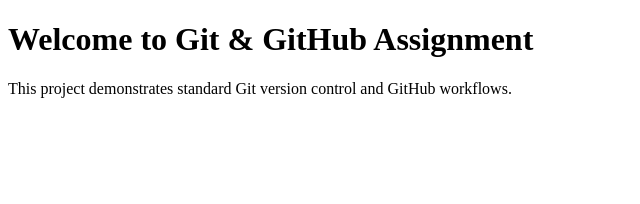
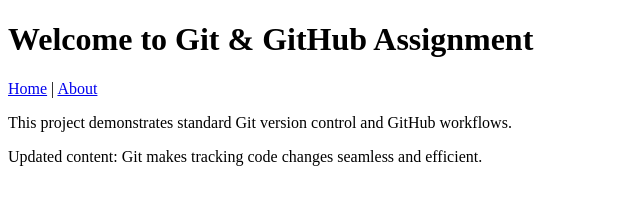
Before and after one commit to MohitaGurram66/Git_GitHub_Assignment, a plain HTML site: page index.html in a window 1280 px wide. Shown: the whole page, without its empty margins (0-640 px from the left). Drawn offline with Linux system fonts and the light colour scheme.

Commit message:
Update index.html

```diff
--- a/index.html
+++ b/index.html
@@ -8,9 +8,14 @@
 <body>
     <header>
         <h1>Welcome to Git & GitHub Assignment</h1>
+        <nav>
+            <a href="index.html">Home</a> |
+            <a href="about.html">About</a>
+        </nav>
     </header>
     <main>
         <p>This project demonstrates standard Git version control and GitHub workflows.</p>
+        <p>Updated content: Git makes tracking code changes seamless and efficient.</p>
     </main>
 </body>
 </html>
```
